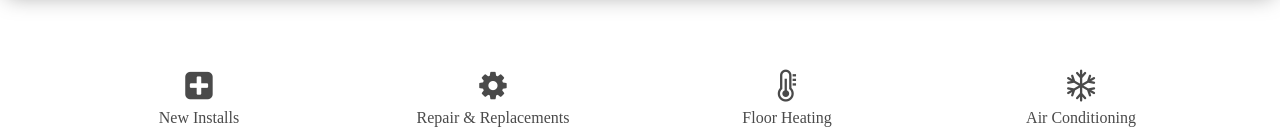
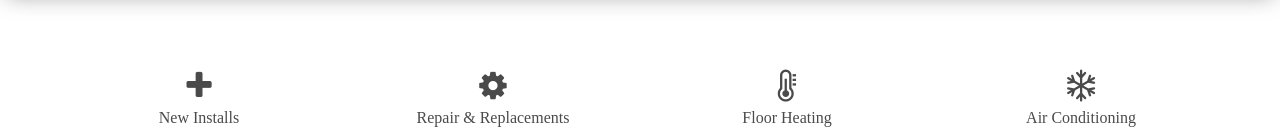
Before and after one commit to lebial/hvac, a React (Create React App) app: page / in a window 1280 px wide. Shown: the part 820-952 px from the top of the page. Built offline with nearby package versions, Linux system fonts and the light colour scheme.

Commit message:
active button added

```diff
--- a/src/App.css
+++ b/src/App.css
@@ -1,28 +1,5 @@
 .no-hover {
   pointer-events: none; }
-
-.info-buttons .column .box {
-  position: relative;
-  top: 0;
-  transition: top ease-in-out .3s;
-  -webkit-box-shadow: none;
-  -moz-box-shadow: none;
-  box-shadow: none; }
-  .info-buttons .column .box:hover {
-    transition: ease-in-out .3s;
-    top: -10px;
-    background: #aa1116;
-    color: white;
-    -webkit-box-shadow: -1px 15px 21px -10px rgba(0, 0, 0, 0.51);
-    -moz-box-shadow: -1px 15px 21px -10px rgba(0, 0, 0, 0.51);
-    box-shadow: -1px 15px 21px -10px rgba(0, 0, 0, 0.51); }
-  .info-buttons .column .box.active-button {
-    top: -10px;
-    background: #aa1116;
-    color: white;
-    -webkit-box-shadow: -1px 15px 21px -10px rgba(0, 0, 0, 0.51);
-    -moz-box-shadow: -1px 15px 21px -10px rgba(0, 0, 0, 0.51);
-    box-shadow: -1px 15px 21px -10px rgba(0, 0, 0, 0.51); }
 
 /* http://meyerweb.com/eric/tools/css/reset/
    v2.0 | 20110126
@@ -162,7 +139,7 @@ table {
   transition: background-image 1s ease; }
 
 .overlay {
-  background-color: rgba(0, 0, 0, 0.5); }
+  background-color: rgba(0, 0, 0, 0.65); }
 
 .has-shadow {
   -webkit-box-shadow: 0px 9px 21px -7px rgba(0, 0, 0, 0.36);
@@ -183,6 +160,42 @@ table {
 #custom-brand-mobile {
   width: 100px; }
 
+.info-buttons .column .box {
+  position: relative;
+  top: 0;
+  transition: top ease-in-out .3s;
+  -webkit-box-shadow: none;
+  -moz-box-shadow: none;
+  box-shadow: none; }
+  .info-buttons .column .box:hover {
+    transition: ease-in-out .3s;
+    top: -10px;
+    background: #aa1116;
+    color: white;
+    -webkit-box-shadow: -1px 15px 21px -10px rgba(0, 0, 0, 0.51);
+    -moz-box-shadow: -1px 15px 21px -10px rgba(0, 0, 0, 0.51);
+    box-shadow: -1px 15px 21px -10px rgba(0, 0, 0, 0.51);
+    cursor: pointer; }
+  .info-buttons .column .box.active-button {
+    top: -10px;
+    background: #aa1116;
+    color: white;
+    -webkit-box-shadow: -1px 15px 21px -10px rgba(0, 0, 0, 0.51);
+    -moz-box-shadow: -1px 15px 21px -10px rgba(0, 0, 0, 0.51);
+    box-shadow: -1px 15px 21px -10px rgba(0, 0, 0, 0.51);
+    animation: pulse .6s linear; }
+
+@keyframes pulse {
+  0% {
+    -moz-box-shadow: 0 0 0 0 #aa1116;
+    box-shadow: 0 0 0 0 #aa1116; }
+  70% {
+    -moz-box-shadow: 0 0 0 10px rgba(170, 17, 22, 0);
+    box-shadow: 0 0 0 10px rgba(170, 17, 22, 0); }
+  100% {
+    -moz-box-shadow: 0 0 0 0 rgba(170, 17, 22, 0);
+    box-shadow: 0 0 0 0 rgba(170, 17, 22, 0); } }
+
 .info-container {
   visibility: visible; }
 
--- a/src/App.js
+++ b/src/App.js
@@ -9,7 +9,7 @@ import './App.css';
     return (
       <div className="App">
         <Slider promotions={this.props.promotions}/>
-        <InfoSection />
+        <InfoSection buttons={this.props.buttons} />
       </div>
     );
   }
@@ -17,6 +17,7 @@ import './App.css';
 
 App.propTypes = {
   promotions: PropTypes.array.isRequired,
+  buttons: PropTypes.array.isRequired,
 };
 
 export default App;
--- a/src/App.scss
+++ b/src/App.scss
@@ -1,6 +1,5 @@
 
 @import "./scss/variables.scss";
-@import "./scss/navigation.scss";
 @import "./scss/reset.scss";
 @import "./scss/slider.scss";
 @import "./scss/infoSection.scss";
--- a/src/index.js
+++ b/src/index.js
@@ -20,7 +20,32 @@ const PROMOTIONS =  [
       description: 'This is the third description'},
   ];
 
+  const BUTTONS = [
+    {
+      name: 'new',
+      iconName: 'fa-plus',
+      buttonText: 'New Installs',
+
+    },
+    {
+      name: 'repair',
+      iconName: 'fa-cog',
+      buttonText: 'Repair & Replacements',
+    },
+    {
+      name: 'heating',
+      iconName: 'fa-thermometer-three-quarters',
+      buttonText: 'Floor Heating',
+    },
+    {
+      name: 'cooling',
+      iconName: 'fa-snowflake-o',
+      buttonText: 'Air Conditioning',
+    },
+
+  ];
 
 
-ReactDOM.render(<App promotions={PROMOTIONS} />, document.getElementById('root'));
+
+ReactDOM.render(<App promotions={PROMOTIONS} buttons={BUTTONS}/>, document.getElementById('root'));
 registerServiceWorker();
--- a/src/js/InfoSection/InfoSection.js
+++ b/src/js/InfoSection/InfoSection.js
@@ -1,5 +1,6 @@
 import React, { Component } from 'react';
 import Button from './button';
+import PropTypes from 'prop-types';
 
 class InfoSection extends React.Component{
 
@@ -7,24 +8,32 @@ class InfoSection extends React.Component{
     constructor(props){
         super(props);
         this.state = {
-            activeButton: 0,
+            activeButton: '',
         }
         this.activateButton = this.activateButton.bind(this);
     }
 
-    activateButton(){
-        let prevtButton = this.state.activeButton;
-
+    activateButton(name){
+        this.setState({activeButton: name});
     }
     render(){
+        let buttons = this.props.buttons;
         return(
             <section className="section">
                 <div className="container">
                     <div className="columns  info-buttons">
-                       <Button iconName="fa-plus-square" buttonText="New Installs" />
-                       <Button iconName="fa-cog" buttonText="Repair & Replacements" />
-                       <Button iconName="fa-thermometer-three-quarters" buttonText="Floor Heating" />
-                       <Button iconName="fa-snowflake-o" buttonText="Air Conditioning" />
+                    {buttons.map(btn => {
+                        return (
+                            <Button
+                                iconName={btn.iconName}
+                                buttonText={btn.buttonText}
+                                handleClick={this.activateButton}
+                                name={btn.name}
+                                active={btn.name === this.state.activeButton ? 'active-button' : ''}
+                                // TODO/: mod button component to accept this logic.
+                            />
+                        )
+                    })}
                     </div>
                 </div>
                 <div className="info-container">
@@ -45,4 +54,8 @@ class InfoSection extends React.Component{
     }
 }
 
+InfoSection.propTypes = {
+    BUTTONS: PropTypes.array.isRequired,
+}
+
 export default InfoSection;
--- a/src/js/InfoSection/button.js
+++ b/src/js/InfoSection/button.js
@@ -2,14 +2,15 @@ import React from 'react';
 import PropTypes from 'prop-types';
 
 const Button = (props) => {
+    const {name, handleClick, active, iconName, buttonText} = props;
     return (
     <div className="column">
-        <div className="box has-text-centered">
+        <div className={`box has-text-centered ${active}`} onClick={handleClick.bind(this, name)}>
             <div className="icon is-large">
-                <i className={`fa fa-2x ${props.iconName}`} aria-hidden="true"></i>
+                <i className={`fa fa-2x ${iconName}`} aria-hidden="true"></i>
             </div>
             <br/>
-            <p> {props.buttonText} </p>
+            <p> {buttonText} </p>
         </div>
     </div>
     );
@@ -17,7 +18,9 @@ const Button = (props) => {
 Button.propTypes = {
     iconName: PropTypes.string.isRequired,
     buttonText: PropTypes.string.isRequired,
-    activateButton: PropTypes.func.isRequired,
+    handleClick: PropTypes.func.isRequired,
+    name: PropTypes.string.isRequired,
+    active: PropTypes.string.isRequired,
 }
 
 export default Button;
--- a/src/scss/_slider.scss
+++ b/src/scss/_slider.scss
@@ -12,7 +12,7 @@
 
 
 .overlay{
-    background-color:rgba(0, 0, 0, 0.5);
+    background-color:rgba(0, 0, 0, 0.65);
 }
 
 .has-shadow{
--- a/src/scss/_variables.scss
+++ b/src/scss/_variables.scss
@@ -1,4 +1,4 @@
-$primary-red: #aa1116;
+$primary-red: rgb(170, 17, 22);
 $primary-white: #dcdcdc;
 
 @mixin remove-shadow {
```
Also changed, not shown: src/scss/_infoSection.scss (+47 -0 lines), src/scss/_navigation.scss (deleted, +0 -30 lines).
